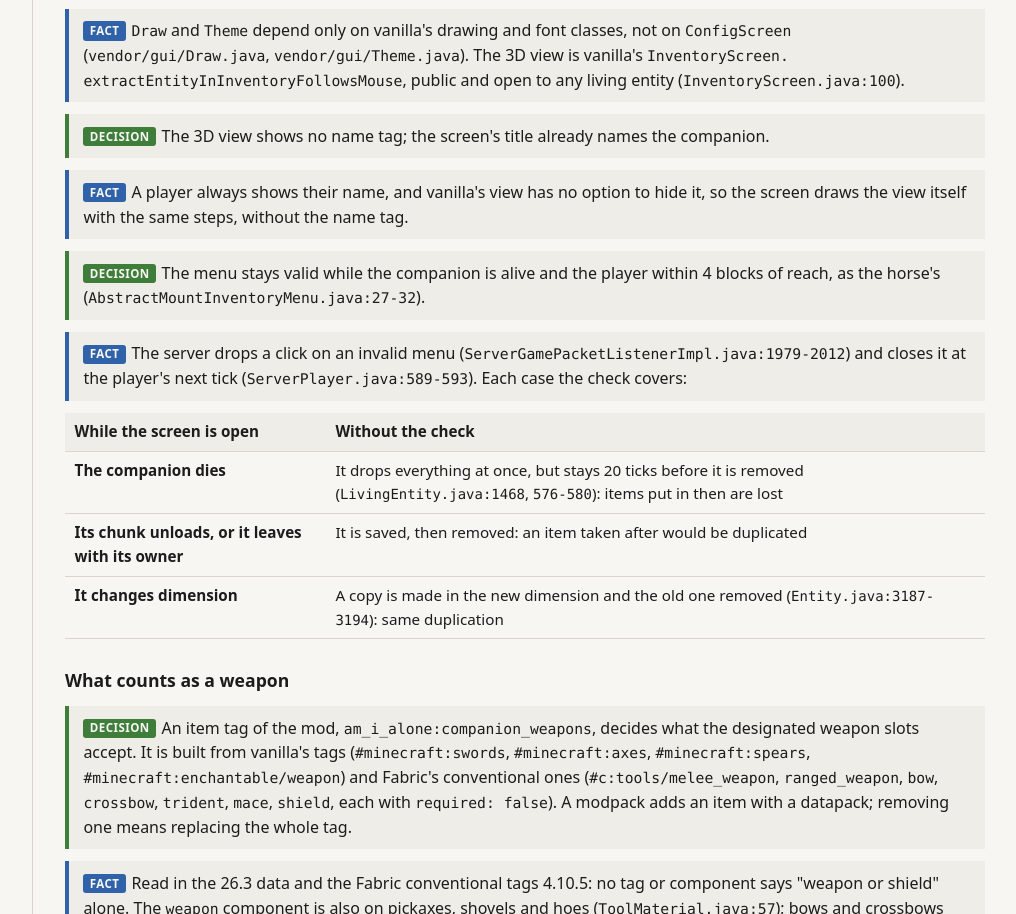
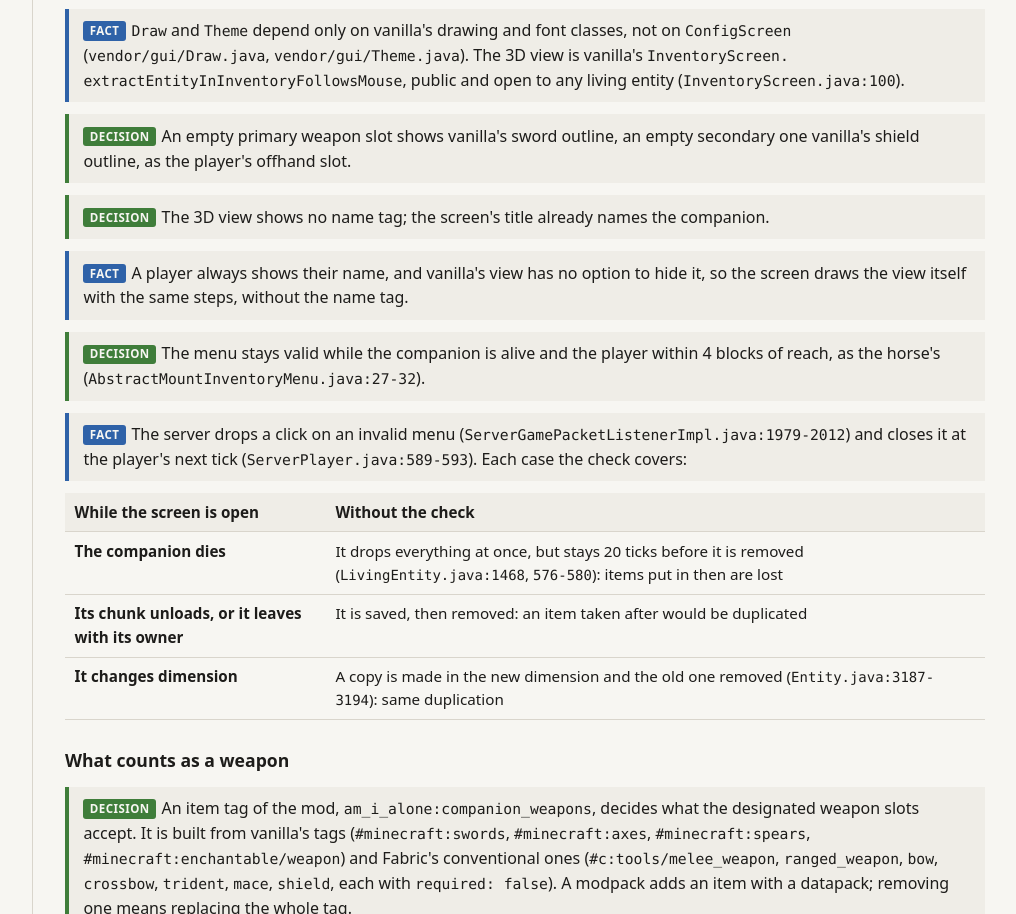
Before and after one commit to payangar-studio/am-i-alone, a plain HTML site: page docs/design/companion/inventory.html in a window 1280 px wide. Shown: the part 4900-5814 px from the top of the page, without its empty margins (247-1263 px from the left). Drawn offline with Linux system fonts and the light colour scheme.

Commit message:
docs(design): show a shield on the empty secondary weapon slot
Refs: #5

```diff
--- a/docs/design/companion/inventory.html
+++ b/docs/design/companion/inventory.html
@@ -239,6 +239,7 @@
 <div class="stmt is-decision"><span class="tag decision">Decision</span>Shift-click moves an item as in a player's inventory: from the player, armor to its slot, a weapon or a shield to a free designated weapon slot, anything else to the storage; from the companion, back to the player.</div>
 <div class="stmt is-decision"><span class="tag decision">Decision</span>The client screen extends <code>AbstractContainerScreen</code> and draws itself with the kit's <code>Draw</code> and <code>Theme</code>.</div>
 <div class="stmt is-fact"><span class="tag fact">Fact</span><code>Draw</code> and <code>Theme</code> depend only on vanilla's drawing and font classes, not on <code>ConfigScreen</code> (<code>vendor/gui/Draw.java</code>, <code>vendor/gui/Theme.java</code>). The 3D view is vanilla's <code>InventoryScreen.<wbr>extractEntityInInventoryFollowsMouse</code>, public and open to any living entity (<code>InventoryScreen.java:100</code>).</div>
+<div class="stmt is-decision"><span class="tag decision">Decision</span>An empty primary weapon slot shows vanilla's sword outline, an empty secondary one vanilla's shield outline, as the player's offhand slot.</div>
 <div class="stmt is-decision"><span class="tag decision">Decision</span>The 3D view shows no name tag; the screen's title already names the companion.</div>
 <div class="stmt is-fact"><span class="tag fact">Fact</span>A player always shows their name, and vanilla's view has no option to hide it, so the screen draws the view itself with the same steps, without the name tag.</div>
 <div class="stmt is-decision"><span class="tag decision">Decision</span>The menu stays valid while the companion is alive and the player within 4 blocks of reach, as the horse's (<code>AbstractMountInventoryMenu.java:27-32</code>).</div>
```
Also changed, not shown: 1 other file.
